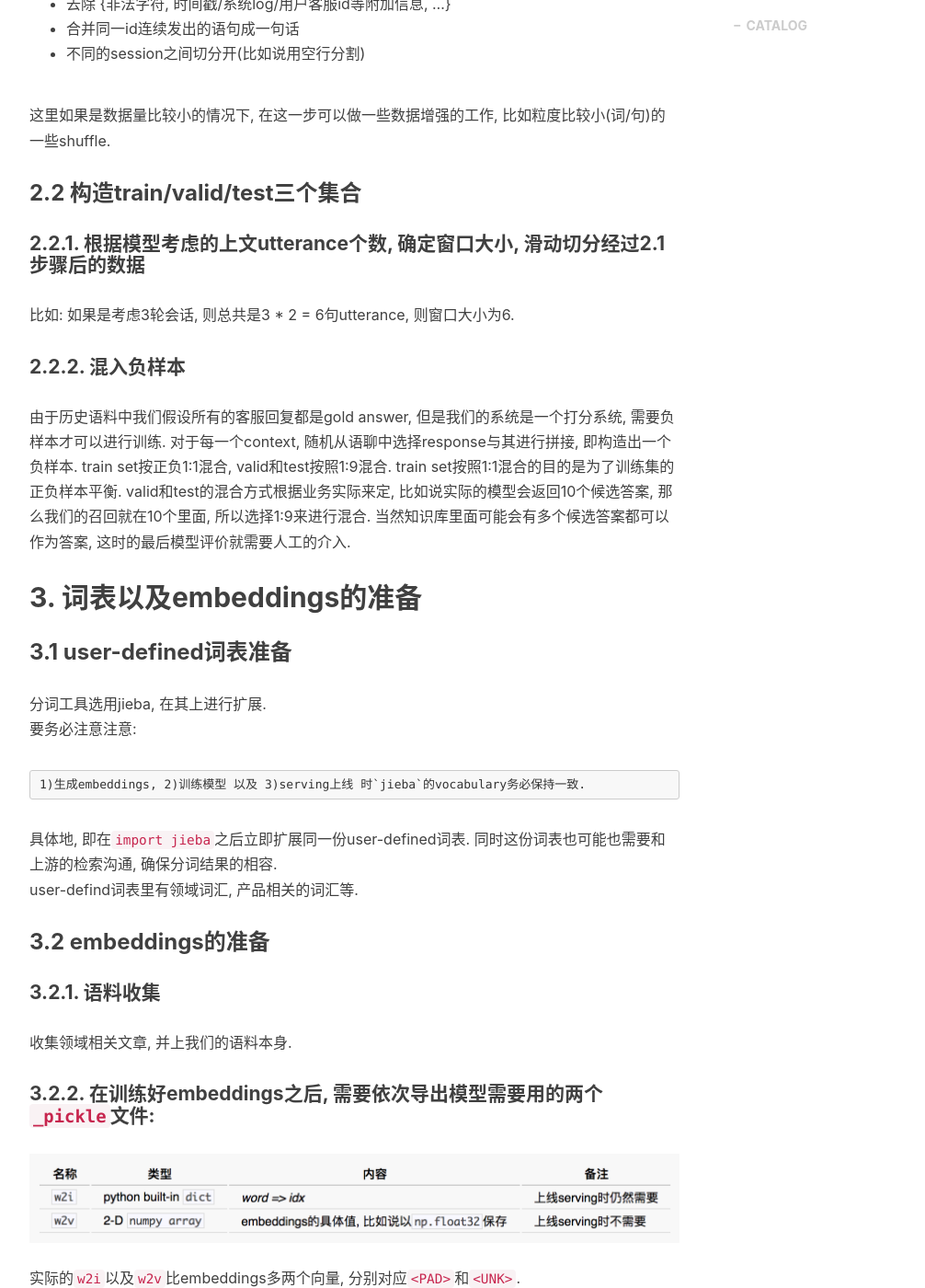
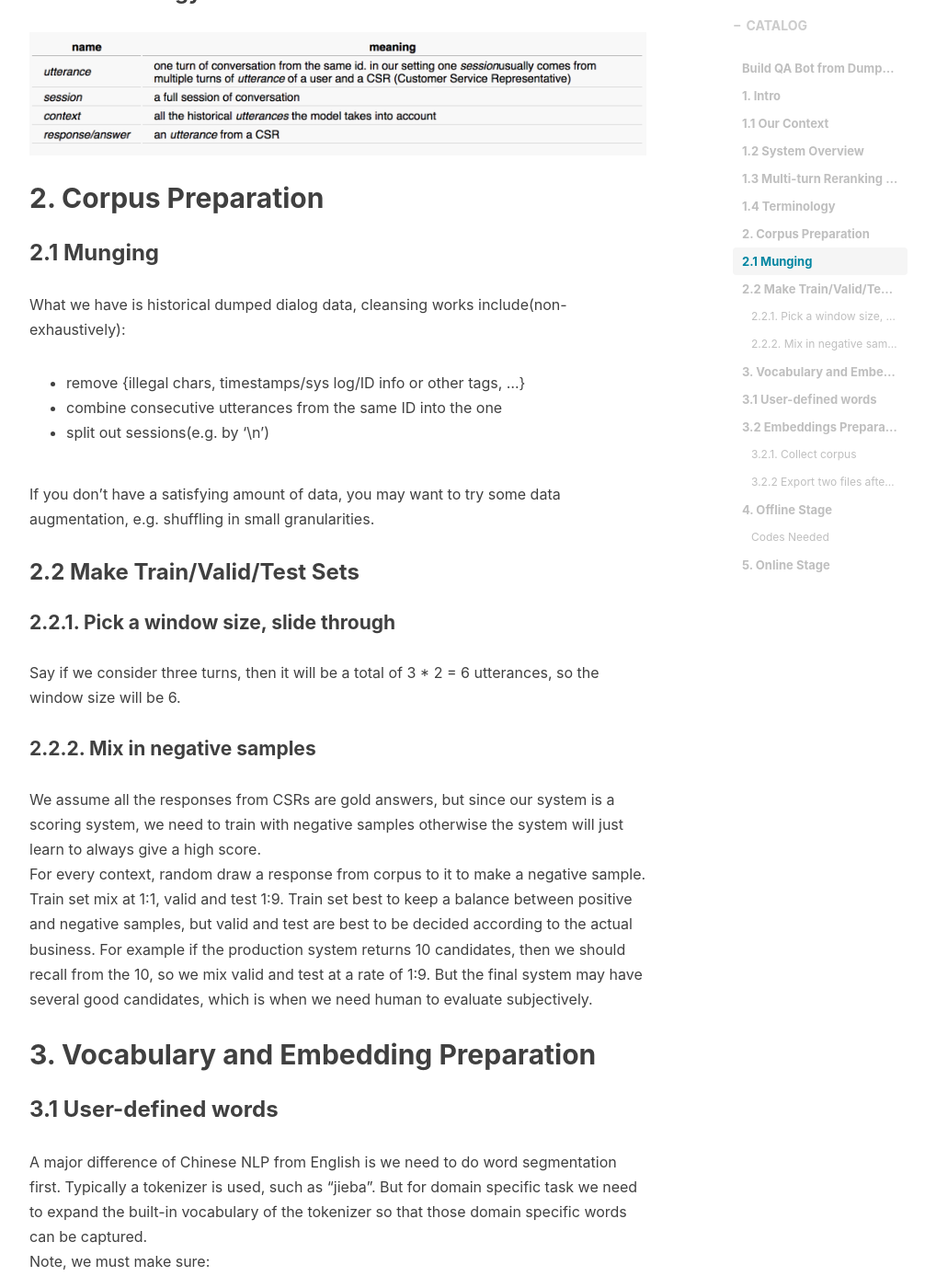
Before and after one commit to Alex-X-W/Alex-X-W.github.io, a Jekyll site: the page built from _posts/2017-09-10-dialog_rerank.markdown, in a window 1280 px wide and 1400 px high, scrolled down 2446 px. Shown: the whole window at 92% size, without its empty margins (233-1239 px from the left). Built offline with Jekyll 4.4.1, drawn with Linux system fonts in a browser that asks for light colours; nearby versions of some CDN libraries; comment, search, counter and statistics services are not loaded; some of the changed text lies outside the part shown.

Commit message:
multilingual posts

````diff
--- a/_config.yml
+++ b/_config.yml
@@ -66,7 +66,7 @@
 
 # Sidebar settings
 sidebar: true                          # whether or not using Sidebar.
-sidebar-about-description: "本想做个诗人<br>怎么就写上代码了呢..."
+sidebar-about-description: "采药过溪东, 向晚日正浓<br>绿草风吹动, 彤云入山中"
 sidebar-avatar: /img/side_bar_profile.jpg      # use absolute URL, seeing it's used in both `/` and `/about/`
 
 
--- /dev/null
+++ b/_includes/posts/2017-09-10-dialog_rerank/zh.md
@@ -0,0 +1,92 @@
+---
+layout:     post
+title:      "自动客服系统"
+subtitle:   "客服场景下由历史语料构建多轮自动回复系统"
+date:       2017-10-09
+author:     "Xuan"
+header-img: "img/in-post/1/header.jpeg"
+header-mask: 0.3
+catalog:    true
+tags:
+    - nlp
+    - ml
+    - bot
+---
+
+
+# 客服场景下由历史语料构建自动回复系统
+*作者: 王玄*
+
+
+## 1. 引入
+本文由作者在[助理来也](http://www.laiye.com)公司的工作总结而来. 着重讨论流程步骤, 不涉及具体代码本身.
+### 1.1 场景说明
+客服-用户对话场景是一种很广泛常见的场景, 覆盖从售前到售后的全过程. 在传统上这一部分属于人力密集性, 需要投入对客服人员的前期培训以及运营精力. 自动回复系统的构建可以:
+* 减少客服工作压力提高效率, (在[助理来也](http://www.laiye.com)的实践中从1:100的客服-用户比提升到了1:400);
+* 标准化服务内容和质量. 企业可以积累以及构建知识库, 筛选出标准化的话术进行回复.
+* 构建"知识库-自动回复系统-人工标注"的良性闭环.  注意到自动回复系统到用户之间可以经过客服的缓冲, 这部分online labeling既保证了回复的质量, 又拥有了对数据的标注.
+
+### 1.2 自动回复系统总览
+目前前沿的自动回复系统的实现是以"检索"与"重排"两个子系统级联的方式:
+![](/img/in-post/1/architecture.png)
+图片来源: [AliMe Chat](http://www.aclweb.org/anthology/P17-2079)
+
+由检索(绿色部分)从知识库中第一级粗粒度筛选出一定数目的候选回复, 再交给重排(黄色部分)进行细粒度排序, 最后输出. 这样做的目的是为了在损失很少召回的前提下极大地提高了响应速度. 因为检索的速度很快, 而重排系统往往设计复杂且采用深层神经网络模型, 所以如果知识库里的全部回复都交由重排系统来排序, 响应速度会很慢.
+
+这里主要将重排系统.
+
+### 1.3 多轮重排系统
+在实际的场景中, 经常有可能出现的情况是同一个目的的信息会通过好几句话才补充全. 类似的情况在taskbot中调用API时候需要用slot fitting策略来分轮次将API中的各个参数填补. 然而此时我们的场景是只拥有知识库(即历史上的问题和回答的日志), 并不能用slot fitting的策略来定. 所以如果我们要尽可能多获得上文的信息, 就需要不仅考虑最近的一句用户的utterance, 需要look further back, 也就是"多轮"的意义.
+我们的模型用tensorflow重写了[Sequential Matching Networks](http://www.aclweb.org/anthology/P17-1046).
+
+### 1.4 名词/术语说明
+![](/img/in-post/1/table1.png)
+
+
+
+## 2. 语料准备
+### 2.1 清洗和整理
+数据是historical dump data, 需要先进行清洗, 包括但不限于:
+* 去除 {非法字符, 时间戳/系统log/用户客服id等附加信息, ...}
+* 合并同一id连续发出的语句成一句话
+* 不同的session之间切分开(比如说用空行分割)
+
+这里如果是数据量比较小的情况下, 在这一步可以做一些数据增强的工作, 比如粒度比较小(词/句)的一些shuffle.
+
+### 2.2 构造train/valid/test三个集合
+#### 2.2.1. 根据模型考虑的上文utterance个数, 确定窗口大小, 滑动切分经过2.1步骤后的数据
+比如: 如果是考虑3轮会话, 则总共是3 * 2 = 6句utterance, 则窗口大小为6.
+#### 2.2.2. 混入负样本
+由于历史语料中我们假设所有的客服回复都是gold answer, 但是我们的系统是一个打分系统, 需要负样本才可以进行训练.
+对于每一个context, 随机从语聊中选择response与其进行拼接, 即构造出一个负样本. train set按正负1:1混合, valid和test按照1:9混合. train set按照1:1混合的目的是为了训练集的正负样本平衡. valid和test的混合方式根据业务实际来定, 比如说实际的模型会返回10个候选答案, 那么我们的召回就在10个里面, 所以选择1:9来进行混合. 当然知识库里面可能会有多个候选答案都可以作为答案, 这时的最后模型评价就需要人工的介入.
+
+
+## 3. 词表以及embeddings的准备
+### 3.1 user-defined词表准备
+分词工具选用jieba, 在其上进行扩展.
+要务必注意注意:
+```
+1)生成embeddings, 2)训练模型 以及 3)serving上线 时`jieba`的vocabulary务必保持一致.
+```
+具体地, 即在`import jieba`之后立即扩展同一份user-defined词表. 同时这份词表也可能也需要和上游的检索沟通, 确保分词结果的相容.
+user-defind词表里有领域词汇, 产品相关的词汇等.
+
+### 3.2 embeddings的准备
+#### 3.2.1. 语料收集
+收集领域相关文章, 并上我们的语料本身.
+#### 3.2.2. 在训练好embeddings之后, 需要依次导出模型需要用的两个`_pickle`文件:
+![](/img/in-post/1/table2.png)
+实际的`w2i`以及`w2v`比embeddings多两个向量, 分别对应`<PAD>`和`<UNK>`.
+
+## 4. 模型离线阶段
+#### 离线阶段需要的基本代码
+![](/img/in-post/1/table3.png)
+
+上述的`train.py`和`continue_train.py`在考虑实际硬件资源是可以有多GPU的multi-towered版本, 加速训练.
+
+## 5. 模型上线阶段
+这部分只需要熟悉下TFserving本身即可, server部分的代码可以套用tensorflow官方提供的ranking的serving部分, 只是client部分需要关注一下.
+仍然有一点需要重申:
+```
+1)生成embeddings, 2)训练模型 以及 3)serving上线 时`jieba`的vocabulary务必保持一致.
+```
--- a/_posts/2017-09-10-dialog_rerank.markdown
+++ b/_posts/2017-09-10-dialog_rerank.markdown
@@ -1,92 +1,28 @@
 ---
 layout:     post
 title:      "自动客服系统"
-subtitle:   "客服场景下由历史语料构建多轮自动回复系统"
+subtitle:   "Build QA bot from historical dump dialog"
 date:       2017-10-09
 author:     "Xuan"
 header-img: "img/in-post/1/header.jpeg"
 header-mask: 0.3
 catalog:    true
+multilingual: true
 tags:
     - nlp
-    - ml
+    - machine learning
     - bot
 ---
 
 
-# 客服场景下由历史语料构建自动回复系统
-*作者: 王玄*
+<!-- Chinese Version -->
+<div class="zh post-container">
+    {% capture about_zh %}{% include posts/2017-09-10-dialog_rerank/zh.md %}{% endcapture %}
+    {{ about_zh | markdownify }}
+</div>
 
-
-## 1. 引入
-本文由作者在[助理来也](http://www.laiye.com)公司的工作总结而来. 着重讨论流程步骤, 不涉及具体代码本身.
-### 1.1 场景说明
-客服-用户对话场景是一种很广泛常见的场景, 覆盖从售前到售后的全过程. 在传统上这一部分属于人力密集性, 需要投入对客服人员的前期培训以及运营精力. 自动回复系统的构建可以:
-* 减少客服工作压力提高效率, (在[助理来也](http://www.laiye.com)的实践中从1:100的客服-用户比提升到了1:400);
-* 标准化服务内容和质量. 企业可以积累以及构建知识库, 筛选出标准化的话术进行回复.
-* 构建"知识库-自动回复系统-人工标注"的良性闭环.  注意到自动回复系统到用户之间可以经过客服的缓冲, 这部分online labeling既保证了回复的质量, 又拥有了对数据的标注.
-
-### 1.2 自动回复系统总览
-目前前沿的自动回复系统的实现是以"检索"与"重排"两个子系统级联的方式:
-![](/img/in-post/1/architecture.png)
-图片来源: [AliMe Chat](http://www.aclweb.org/anthology/P17-2079)
-
-由检索(绿色部分)从知识库中第一级粗粒度筛选出一定数目的候选回复, 再交给重排(黄色部分)进行细粒度排序, 最后输出. 这样做的目的是为了在损失很少召回的前提下极大地提高了响应速度. 因为检索的速度很快, 而重排系统往往设计复杂且采用深层神经网络模型, 所以如果知识库里的全部回复都交由重排系统来排序, 响应速度会很慢.
-
-这里主要将重排系统.
-
-### 1.3 多轮重排系统
-在实际的场景中, 经常有可能出现的情况是同一个目的的信息会通过好几句话才补充全. 类似的情况在taskbot中调用API时候需要用slot fitting策略来分轮次将API中的各个参数填补. 然而此时我们的场景是只拥有知识库(即历史上的问题和回答的日志), 并不能用slot fitting的策略来定. 所以如果我们要尽可能多获得上文的信息, 就需要不仅考虑最近的一句用户的utterance, 需要look further back, 也就是"多轮"的意义.
-我们的模型用tensorflow重写了[Sequential Matching Networks](http://www.aclweb.org/anthology/P17-1046).
-
-### 1.4 名词/术语说明
-![](/img/in-post/1/table1.png)
-
-
-
-## 2. 语料准备
-### 2.1 清洗和整理
-数据是historical dump data, 需要先进行清洗, 包括但不限于:
-* 去除 {非法字符, 时间戳/系统log/用户客服id等附加信息, ...}
-* 合并同一id连续发出的语句成一句话
-* 不同的session之间切分开(比如说用空行分割)
-
-这里如果是数据量比较小的情况下, 在这一步可以做一些数据增强的工作, 比如粒度比较小(词/句)的一些shuffle.
-
-### 2.2 构造train/valid/test三个集合
-#### 2.2.1. 根据模型考虑的上文utterance个数, 确定窗口大小, 滑动切分经过2.1步骤后的数据
-比如: 如果是考虑3轮会话, 则总共是3 * 2 = 6句utterance, 则窗口大小为6.
-#### 2.2.2. 混入负样本
-由于历史语料中我们假设所有的客服回复都是gold answer, 但是我们的系统是一个打分系统, 需要负样本才可以进行训练.
-对于每一个context, 随机从语聊中选择response与其进行拼接, 即构造出一个负样本. train set按正负1:1混合, valid和test按照1:9混合. train set按照1:1混合的目的是为了训练集的正负样本平衡. valid和test的混合方式根据业务实际来定, 比如说实际的模型会返回10个候选答案, 那么我们的召回就在10个里面, 所以选择1:9来进行混合. 当然知识库里面可能会有多个候选答案都可以作为答案, 这时的最后模型评价就需要人工的介入.
-
-
-## 3. 词表以及embeddings的准备
-### 3.1 user-defined词表准备
-分词工具选用jieba, 在其上进行扩展.
-要务必注意注意:
-```
-1)生成embeddings, 2)训练模型 以及 3)serving上线 时`jieba`的vocabulary务必保持一致.
-```
-具体地, 即在`import jieba`之后立即扩展同一份user-defined词表. 同时这份词表也可能也需要和上游的检索沟通, 确保分词结果的相容.
-user-defind词表里有领域词汇, 产品相关的词汇等.
-
-### 3.2 embeddings的准备
-#### 3.2.1. 语料收集
-收集领域相关文章, 并上我们的语料本身.
-#### 3.2.2. 在训练好embeddings之后, 需要依次导出模型需要用的两个`_pickle`文件:
-![](/img/in-post/1/table2.png)
-实际的`w2i`以及`w2v`比embeddings多两个向量, 分别对应`<PAD>`和`<UNK>`.
-
-## 4. 模型离线阶段
-#### 离线阶段需要的基本代码
-![](/img/in-post/1/table3.png)
-
-上述的`train.py`和`continue_train.py`在考虑实际硬件资源是可以有多GPU的multi-towered版本, 加速训练.
-
-## 5. 模型上线阶段
-这部分只需要熟悉下TFserving本身即可, server部分的代码可以套用tensorflow官方提供的ranking的serving部分, 只是client部分需要关注一下.
-仍然有一点需要重申:
-```
-1)生成embeddings, 2)训练模型 以及 3)serving上线 时`jieba`的vocabulary务必保持一致.
-```
+<!-- English Version -->
+<div class="en post-container">
+    {% capture about_en %}{% include posts/2017-09-10-dialog_rerank/en.md %}{% endcapture %}
+    {{ about_en | markdownify }}
+</div>
````
Also changed, not shown: _includes/posts/2017-09-10-dialog_rerank/en.md (renamed from _posts/2017-10-21-dialog_rerank.en.markdown).
